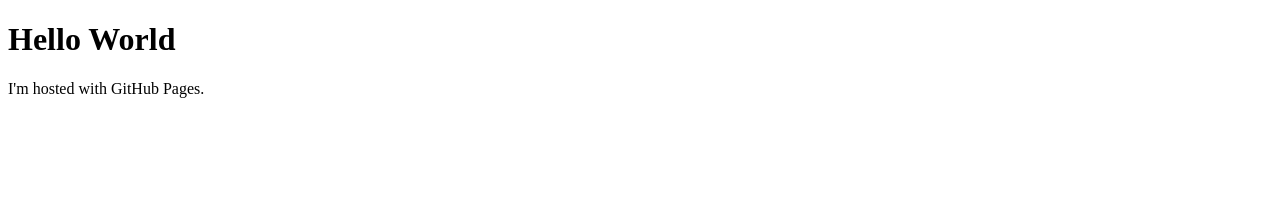
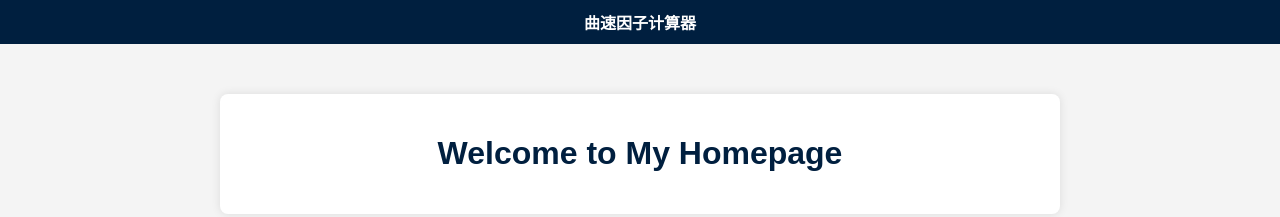
Before and after one commit to TranswarpDrive/transwarpdrive.github.io, a plain HTML site: page index.html in a window 1280 px wide. Drawn offline with Linux system fonts and the light colour scheme.

Commit message:
Update index.html

```diff
--- a/index.html
+++ b/index.html
@@ -1,7 +1,51 @@
+
 <!DOCTYPE html>
-<html>
+<html lang="en">
+<head>
+    <meta charset="UTF-8">
+    <meta name="viewport" content="width=device-width, initial-scale=1.0">
+    <title>My Star Trek Tools</title>
+    <style>
+        body {
+            font-family: Arial, sans-serif;
+            background-color: #f4f4f4;
+            margin: 0;
+            padding: 0;
+        }
+        nav {
+            background-color: #001f3f;
+            padding: 10px;
+            text-align: center;
+        }
+        nav a {
+            color: white;
+            margin: 0 15px;
+            text-decoration: none;
+            font-weight: bold;
+        }
+        nav a:hover {
+            text-decoration: underline;
+        }
+        .content {
+            max-width: 800px;
+            margin: 50px auto;
+            background: white;
+            padding: 20px;
+            border-radius: 8px;
+            box-shadow: 0 0 10px rgba(0,0,0,0.1);
+            text-align: center;
+        }
+        h1 {
+            color: #001f3f;
+        }
+    </style>
+</head>
 <body>
-<h1>Hello World</h1>
-<p>I'm hosted with GitHub Pages.</p>
+    <nav>
+        <a href="warp-cn.html">曲速因子计算器</a>
+    </nav>
+    <div class="content">
+        <h1>Welcome to My Homepage</h1>
+    </div>
 </body>
 </html>
```
